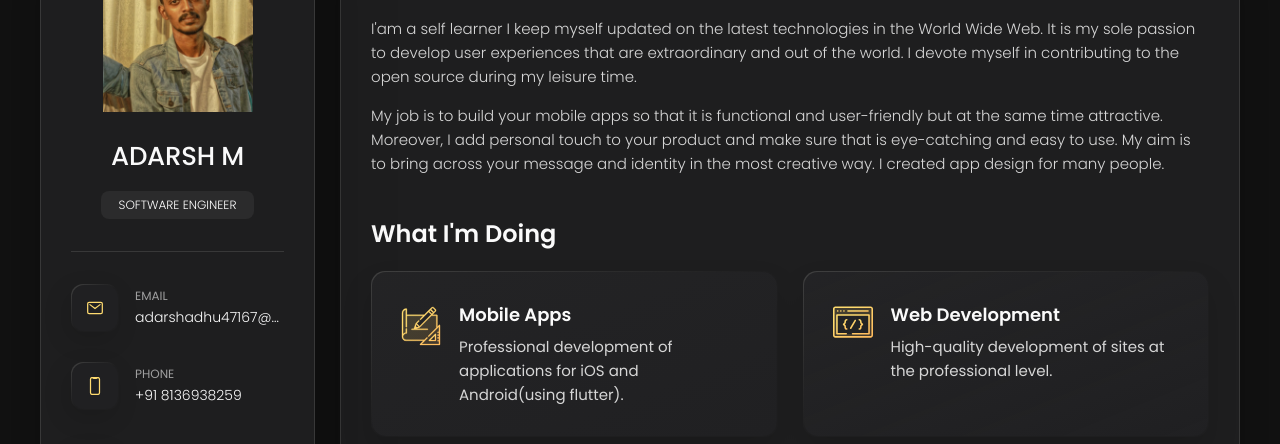
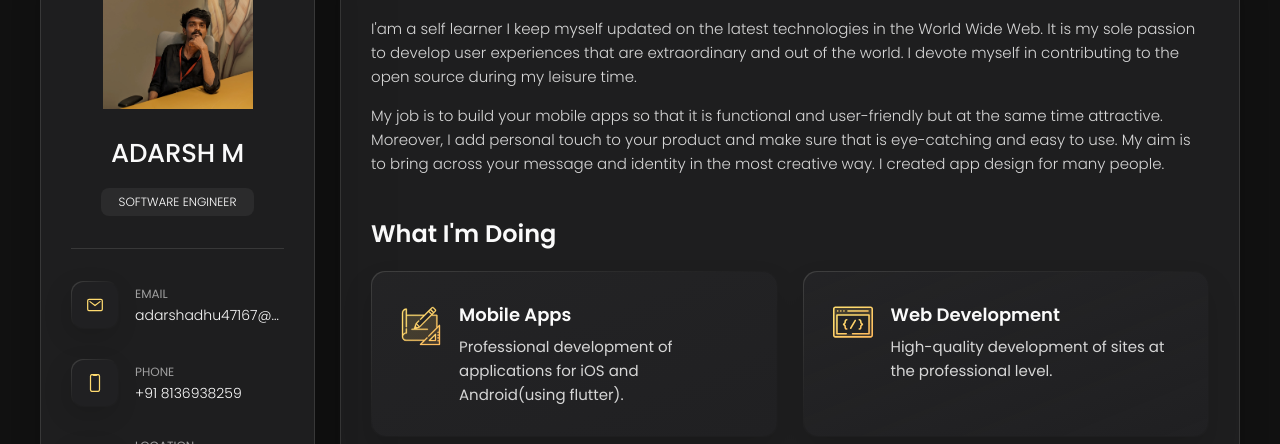
Before and after one commit to aadhitechie/personal, a plain HTML site: page index.html in a window 1280 px wide. Shown: the part 162-606 px from the top of the page. Drawn offline with nearby package versions, Linux system fonts and the light colour scheme.

Commit message:
finished

```diff
--- a/index.html
+++ b/index.html
@@ -32,7 +32,7 @@
       <div class="sidebar-info">
 
         <figure class="avatar-box">
-          <img src="./assets/images/adarsh.jpeg" alt="Richard hanrick" width="80">
+          <img src="./assets/images/1673238310805.jpg" alt="Richard hanrick" width="80">
         </figure>
 
         <div class="info-content">
```
Also changed, not shown: assets/images/1673238310805.jpg (added).
